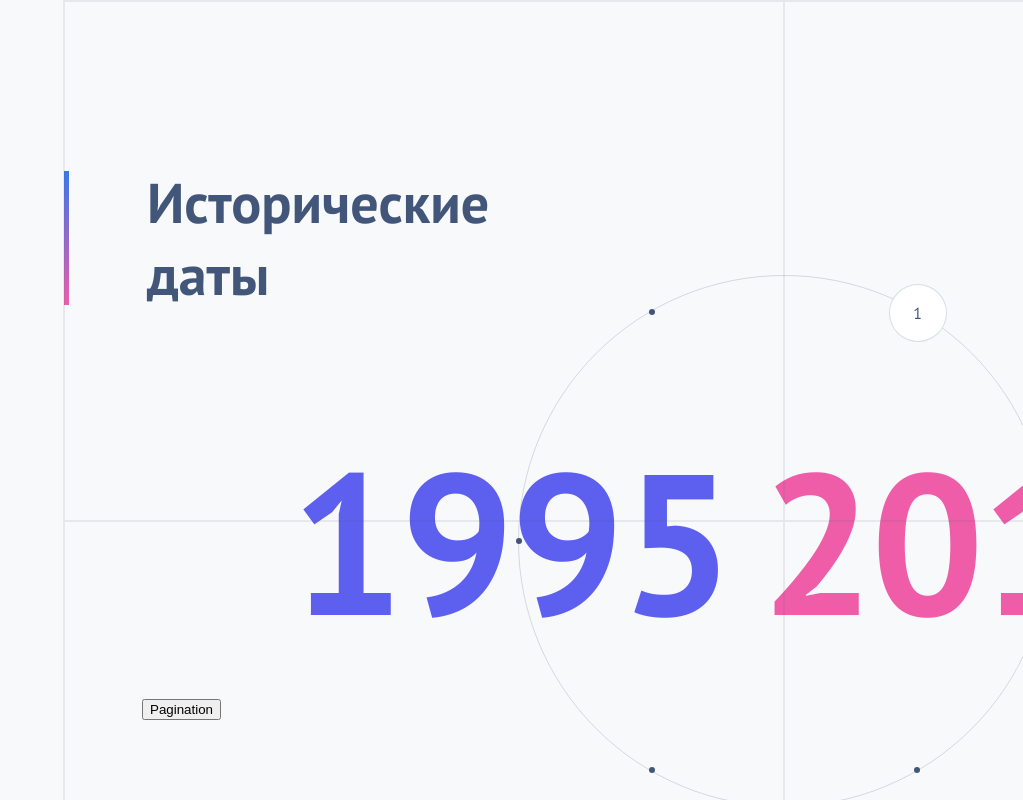
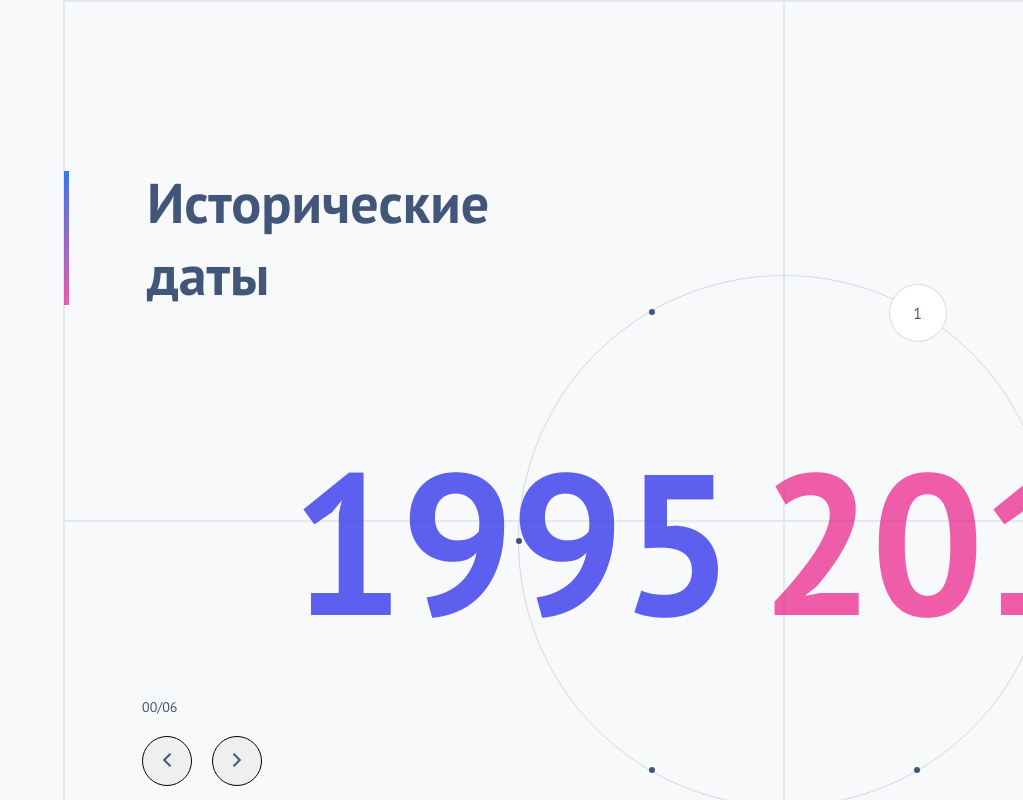
Before and after one commit to NoreagaSC/test-only, a React app: page / in a window 1280 px wide. Shown: the top 800 px of the page, without its empty margins (257-1280 px from the left). Built offline with nearby package versions, Linux system fonts and the light colour scheme.

Commit message:
master Добавлен блок с пагинацией

```diff
--- a/src/components/Content/Content.tsx
+++ b/src/components/Content/Content.tsx
@@ -11,15 +11,21 @@ export const Content: FC = (): ReactElement => {
   const [dateFrom, setDateFrom] = useState<number>(1995);
   const [dateTo, setDateTo] = useState<number>(2012);
 
+  const [activeDot, setActiveDot] = useState<number | null>(0);
+
   return (
     <StyledContent>
       <Title />
       {[...Array(4)].map((_, index) => (
         <GridItem key={index} />
       ))}
-      <RotatingCircle />
+      <RotatingCircle activeDot={activeDot} setActiveDot={setActiveDot} />
       <Dates dateFrom={dateFrom} dateTo={dateTo} />
-      <Pagination setDateFrom={setDateFrom} setDateTo={setDateTo} />
+      <Pagination
+        activeDot={activeDot}
+        setDateFrom={setDateFrom}
+        setDateTo={setDateTo}
+      />
       <Slider />
     </StyledContent>
   );
--- a/src/components/Pagination/Pagination.tsx
+++ b/src/components/Pagination/Pagination.tsx
@@ -1,21 +1,44 @@
 import React, { type Dispatch, type FC, type SetStateAction } from 'react';
 
-import { PaginationLayout } from './pagination.styles';
+import { DOTS_COUNT } from '../RotatingCircle/constants';
+import { NextPaginationArrow, PrevPaginationArrow } from '../UI';
+import {
+  Counter,
+  NavigationButtonWrapper,
+  NextButton,
+  PaginationLayout,
+  PrevButton,
+} from './pagination.styles';
 
 interface IProps {
+  activeDot: number | null;
   setDateFrom: Dispatch<SetStateAction<number>>;
   setDateTo: Dispatch<SetStateAction<number>>;
 }
 
-export const Pagination: FC<IProps> = ({ setDateFrom, setDateTo }: IProps) => {
+export const Pagination: FC<IProps> = ({
+  activeDot,
+  setDateFrom,
+  setDateTo,
+}: IProps) => {
   const handleClick = () => {
     setDateFrom((prev) => prev + 7);
     setDateTo((prev) => prev + 11);
   };
 
+  const currentPoint = activeDot || 0;
+
   return (
     <PaginationLayout>
-      <button onClick={handleClick}>Pagination</button>
+      <Counter>{`0${currentPoint}/0${DOTS_COUNT}`}</Counter>
+      <NavigationButtonWrapper>
+        <PrevButton onClick={handleClick}>
+          <PrevPaginationArrow />
+        </PrevButton>
+        <NextButton onClick={handleClick}>
+          <NextPaginationArrow />
+        </NextButton>
+      </NavigationButtonWrapper>
     </PaginationLayout>
   );
 };
--- a/src/components/Pagination/pagination.styles.ts
+++ b/src/components/Pagination/pagination.styles.ts
@@ -7,6 +7,56 @@ const PaginationLayout = styled.div`
 
   width: 120px;
   height: 88px;
+
+  display: flex;
+  flex-direction: column;
+  justify-content: space-between;
 `;
 
-export { PaginationLayout };
+const Counter = styled.span`
+  position: relative;
+  height: 18px;
+
+  color: #42567a;
+
+  font-size: 14px;
+  font-weight: 400;
+`;
+
+const NavigationButtonWrapper = styled.div`
+  display: flex;
+  justify-content: space-between;
+  width: 100%;
+`;
+
+const NavigationButton = styled.button`
+  //position: relative;
+  width: 50px;
+  height: 50px;
+
+  border-radius: 50%;
+  border: 1px solid black;
+  z-index: 1;
+
+  cursor: pointer;
+
+  &:hover {
+    background: none;
+  }
+
+  svg {
+    pointer-events: none;
+  }
+`;
+
+const PrevButton = styled(NavigationButton)``;
+
+const NextButton = styled(NavigationButton)``;
+
+export {
+  Counter,
+  NavigationButtonWrapper,
+  NextButton,
+  PaginationLayout,
+  PrevButton,
+};
--- a/src/components/RotatingCircle/RotatingCircle.tsx
+++ b/src/components/RotatingCircle/RotatingCircle.tsx
@@ -1,12 +1,23 @@
-import React, { useState } from 'react';
+import React, {
+  type Dispatch,
+  type FC,
+  type ReactElement,
+  type SetStateAction,
+} from 'react';
 
 import { DOTS_COUNT } from './constants';
 import { Dot, StyledCircle } from './rotatingCircle.styles';
 import { generateDots } from './utils';
 
-export const RotatingCircle = () => {
-  const [activeDot, setActiveDot] = useState<number | null>(0);
+interface IProps {
+  activeDot: number | null;
+  setActiveDot: Dispatch<SetStateAction<number | null>>;
+}
 
+export const RotatingCircle: FC<IProps> = ({
+  activeDot,
+  setActiveDot,
+}): ReactElement => {
   const dots = generateDots(DOTS_COUNT, Dot, activeDot, setActiveDot);
 
   return <StyledCircle>{dots}</StyledCircle>;
--- /dev/null
+++ b/src/components/UI/NextPaginationArrow.tsx
@@ -0,0 +1,19 @@
+import React, { type FC, type ReactElement } from 'react';
+
+export const NextPaginationArrow: FC = (): ReactElement => {
+  return (
+    <svg
+      width='10'
+      height='14'
+      viewBox='0 0 10 14'
+      fill='none'
+      xmlns='http://www.w3.org/2000/svg'
+    >
+      <path
+        d='M1.50012 0.750001L7.75012 7L1.50012 13.25'
+        stroke='#42567A'
+        stroke-width='2'
+      />
+    </svg>
+  );
+};
--- /dev/null
+++ b/src/components/UI/PrevPaginationArrow.tsx
@@ -0,0 +1,19 @@
+import React, { type FC, type ReactElement } from 'react';
+
+export const PrevPaginationArrow: FC = (): ReactElement => {
+  return (
+    <svg
+      width='10'
+      height='14'
+      viewBox='0 0 10 14'
+      fill='none'
+      xmlns='http://www.w3.org/2000/svg'
+    >
+      <path
+        d='M8.49988 0.750001L2.24988 7L8.49988 13.25'
+        stroke='#42567A'
+        stroke-width='2'
+      />
+    </svg>
+  );
+};
--- a/src/components/UI/index.ts
+++ b/src/components/UI/index.ts
@@ -1,2 +1,4 @@
 export * from './NextArrow';
+export * from './NextPaginationArrow';
 export * from './PrevArrow';
+export * from './PrevPaginationArrow';
```
